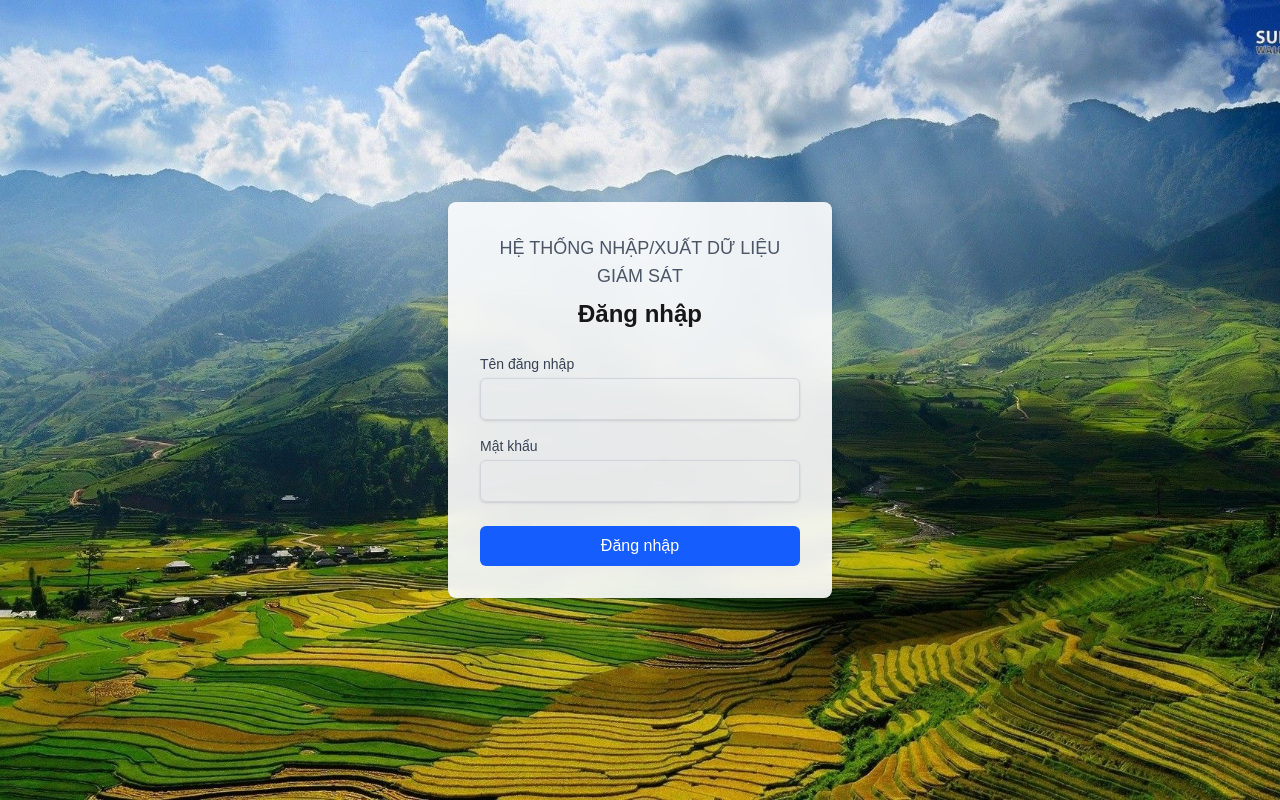
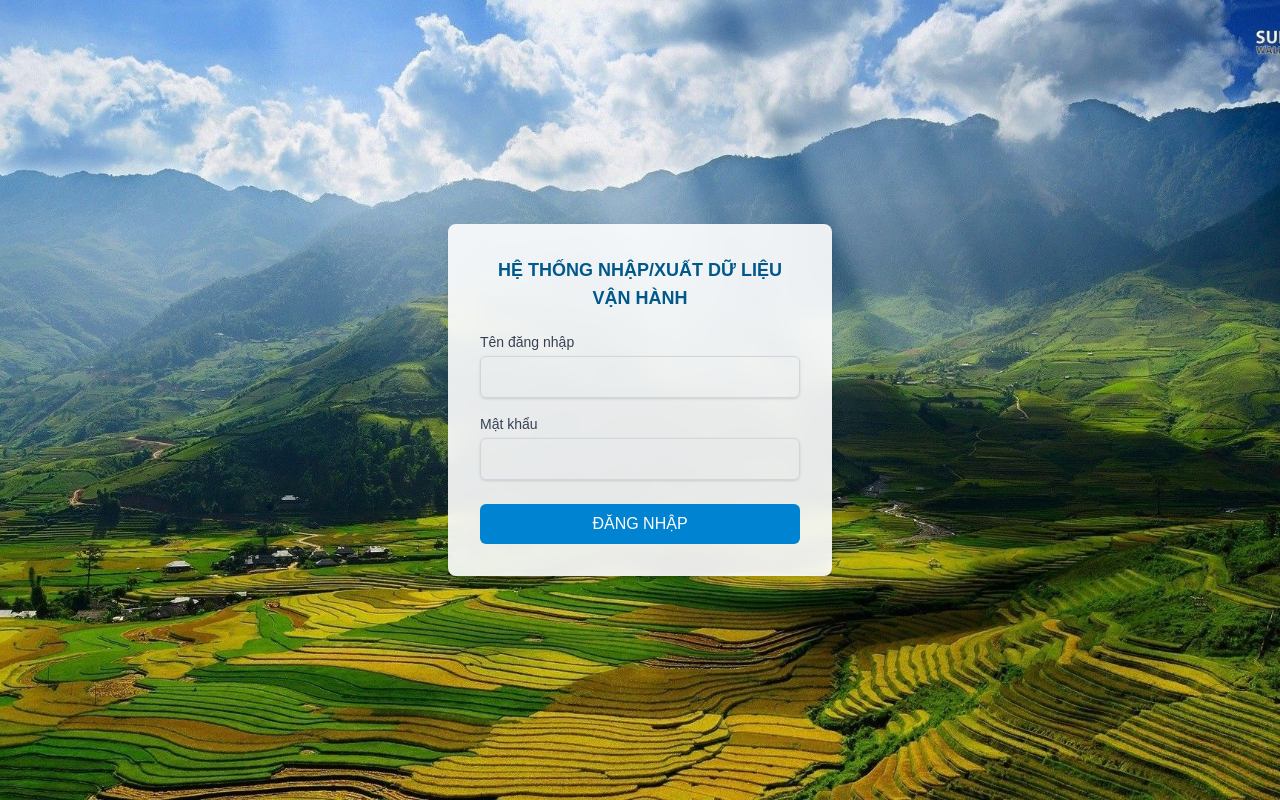
Before and after one commit to wec-corp/data-ie-system, a Next.js app: page /login in a window 1280 px wide. Built offline with nearby package versions, Linux system fonts and the light colour scheme.

Commit message:
Fix login & convert from middleware to proxy

```diff
--- a/app/login/page.tsx
+++ b/app/login/page.tsx
@@ -7,24 +7,29 @@ import { API_BASE_URL } from '../../config';
 export default function LoginPage() {
   const [username, setUsername] = useState('');
   const [password, setPassword] = useState('');
+  const [isLoading, setIsLoading] = useState(false); // Added loading state
   const router = useRouter();
 
   const handleSubmit = async (e: React.FormEvent) => {
     e.preventDefault();
+    setIsLoading(true); // Start loading
 
     try {
-      const response = await fetch(`${API_BASE_URL}/authen/login`, {
-        method: 'POST',
-        headers: {
-          'Content-Type': 'application/json',
-        },
-        body: JSON.stringify({ Username: username, Password: password }),
+      const queryParams = new URLSearchParams({
+        Username: username,
+        Password: password,
+      }).toString();
+
+      const response = await fetch(`${API_BASE_URL}/authen/login?${queryParams}`, {
+        method: 'GET',
       });
 
-      if (response.ok) {
+      if (response.ok && response.status === 200) {
         const data = await response.json();
-        // Assuming the API returns a token or similar data
+        // Save login information in cookies
         Cookies.set('isLoggedIn', 'true', { path: '/' });
+
+        // Redirect to the homepage
         router.push('/');
       } else {
         const errorData = await response.json();
@@ -33,14 +38,15 @@ export default function LoginPage() {
     } catch (error) {
       console.error('Lỗi đăng nhập:', error);
       alert('Có lỗi xảy ra khi đăng nhập!');
+    } finally {
+      setIsLoading(false); // Stop loading
     }
   };
 
   return (
     <div className="min-h-screen flex items-center justify-center bg-cover bg-center bg-no-repeat" style={{ backgroundImage: "url('/img/vn-nature.jpg')" }}>
       <div className="p-8 bg-white/90 backdrop-blur-sm rounded-lg shadow-md w-96">
-        <h2 className="text-lg font-medium text-gray-600 text-center mb-2">HỆ THỐNG NHẬP/XUẤT DỮ LIỆU GIÁM SÁT</h2>
-        <h1 className="text-2xl font-bold text-center mb-6">Đăng nhập</h1>
+        <h2 className="text-lg font-semibold text-sky-800 text-center mb-5">HỆ THỐNG NHẬP/XUẤT DỮ LIỆU VẬN HÀNH</h2>
         <form onSubmit={handleSubmit}>
           <div className="mb-4">
             <label htmlFor="username" className="block text-sm font-medium text-gray-700">
@@ -51,8 +57,9 @@ export default function LoginPage() {
               id="username"
               value={username}
               onChange={(e) => setUsername(e.target.value)}
-              className="mt-1 block w-full px-3 py-2 border border-gray-300 rounded-md shadow-sm focus:outline-none focus:ring-indigo-500 focus:border-indigo-500"
+              className="mt-1 text-stone-900 block w-full px-3 py-2 border border-gray-300 rounded-md shadow-sm focus:outline-none focus:ring-indigo-500 focus:border-indigo-500"
               required
+              disabled={isLoading} // Disable input when loading
             />
           </div>
           <div className="mb-6">
@@ -64,12 +71,17 @@ export default function LoginPage() {
               id="password"
               value={password}
               onChange={(e) => setPassword(e.target.value)}
-              className="mt-1 block w-full px-3 py-2 border border-gray-300 rounded-md shadow-sm focus:outline-none focus:ring-indigo-500 focus:border-indigo-500"
+              className="mt-1 text-stone-900 block w-full px-3 py-2 border border-gray-300 rounded-md shadow-sm focus:outline-none focus:ring-indigo-500 focus:border-indigo-500"
               required
+              disabled={isLoading} // Disable input when loading
             />
           </div>
-          <button type="submit" className="w-full bg-blue-600 text-white py-2 px-4 rounded-md hover:bg-indigo-700 focus:outline-none focus:ring-2 focus:ring-offset-2 focus:ring-indigo-500">
-            Đăng nhập
+          <button
+            type="submit"
+            className="w-full bg-sky-600 text-white py-2 px-4 rounded-md hover:bg-indigo-700 focus:outline-none focus:ring-2 focus:ring-offset-2 focus:ring-indigo-500"
+            disabled={isLoading} // Disable button when loading
+          >
+            {isLoading ? 'Đang xử lý...' : 'ĐĂNG NHẬP'}
           </button>
         </form>
       </div>
--- a/config.ts
+++ b/config.ts
@@ -1 +1,2 @@
-export const API_BASE_URL = "https://tnn.sonnmt.sonla.gov.vn/api";
+export const API_BASE_URL = 'https://tnn.sonnmt.sonla.gov.vn/api';
+// export const API_BASE_URL = 'http://tnnsl.loc/api';
--- a/package.json
+++ b/package.json
@@ -23,6 +23,7 @@
     "@types/node": "^20",
     "@types/react": "^19",
     "@types/react-dom": "^19",
+    "baseline-browser-mapping": "^2.9.11",
     "eslint": "^9",
     "eslint-config-next": "16.0.1",
     "tailwindcss": "^4",
--- a/middleware.ts
+++ b/proxy.ts
@@ -1,19 +1,17 @@
 import { NextResponse } from 'next/server';
 import type { NextRequest } from 'next/server';
 
-export function middleware(request: NextRequest) {
-  // Kiểm tra nếu người dùng đang truy cập trang chủ
+export function proxy(request: NextRequest) {
+  // Check if the user is logged in when accessing the homepage
   if (request.nextUrl.pathname === '/') {
-    // Lấy trạng thái đăng nhập từ localStorage
     const isLoggedIn = request.cookies.get('isLoggedIn')?.value;
 
-    // Nếu chưa đăng nhập, chuyển hướng về trang login
     if (!isLoggedIn) {
       return NextResponse.redirect(new URL('/login', request.url));
     }
   }
 
-  // Cho phép tiếp tục nếu đã đăng nhập hoặc đang ở trang login
+  // Continue to the requested page
   return NextResponse.next();
 }
 
--- a/utils/api.ts
+++ b/utils/api.ts
@@ -1,7 +1,5 @@
 import axios from 'axios';
 import { API_BASE_URL } from '../config';
-
-const API_URL = API_BASE_URL || 'http://localhost:3000';
 
 export const fetchConstructionList = async (params: {
   TypeOfConstructionId?: number | string;
@@ -19,7 +17,7 @@ export const fetchConstructionList = async (params: {
   DamType?: number | string;
 }) => {
   try {
-    const response = await axios.get('/Construction/list', {
+    const response = await axios.get(`${API_BASE_URL}/Construction/list`, {
       params,
       withCredentials: true,
     });
```
Also changed, not shown: 1 other file (tests, documents, lock files or other folders).
